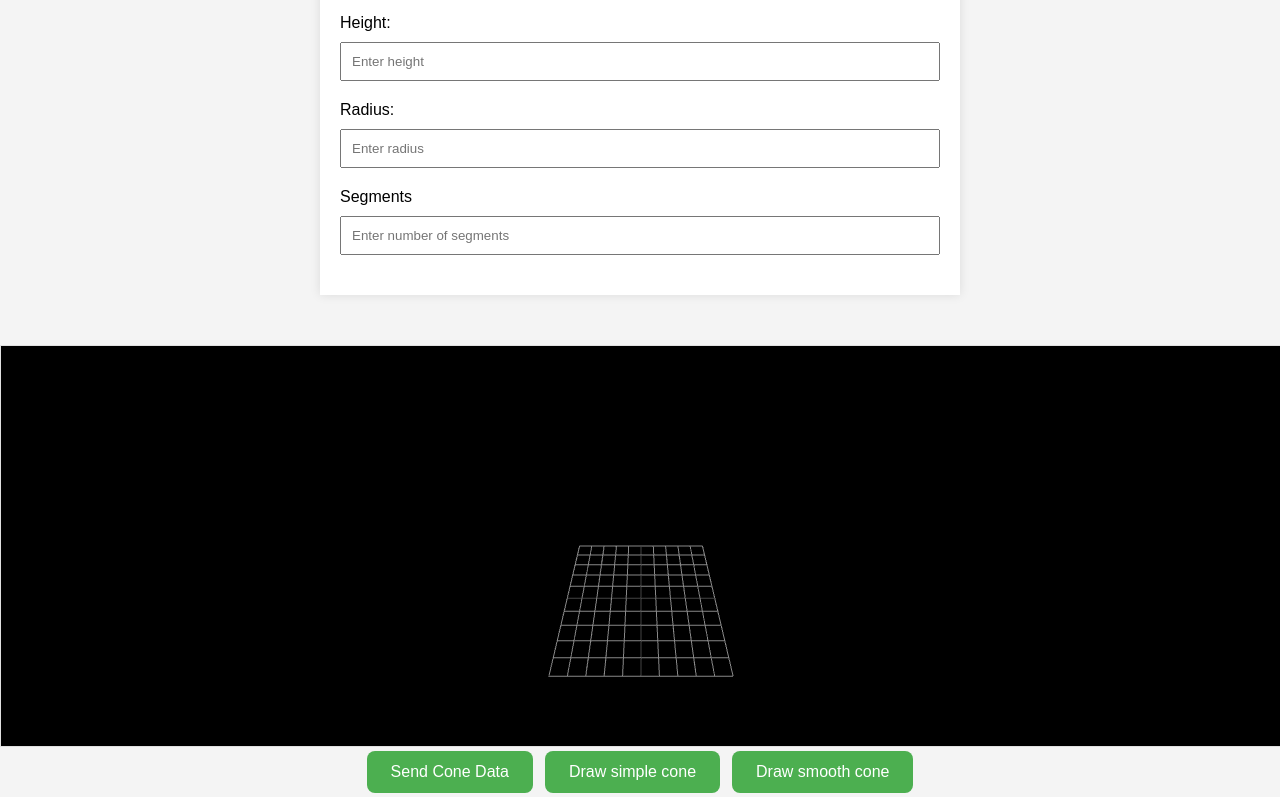
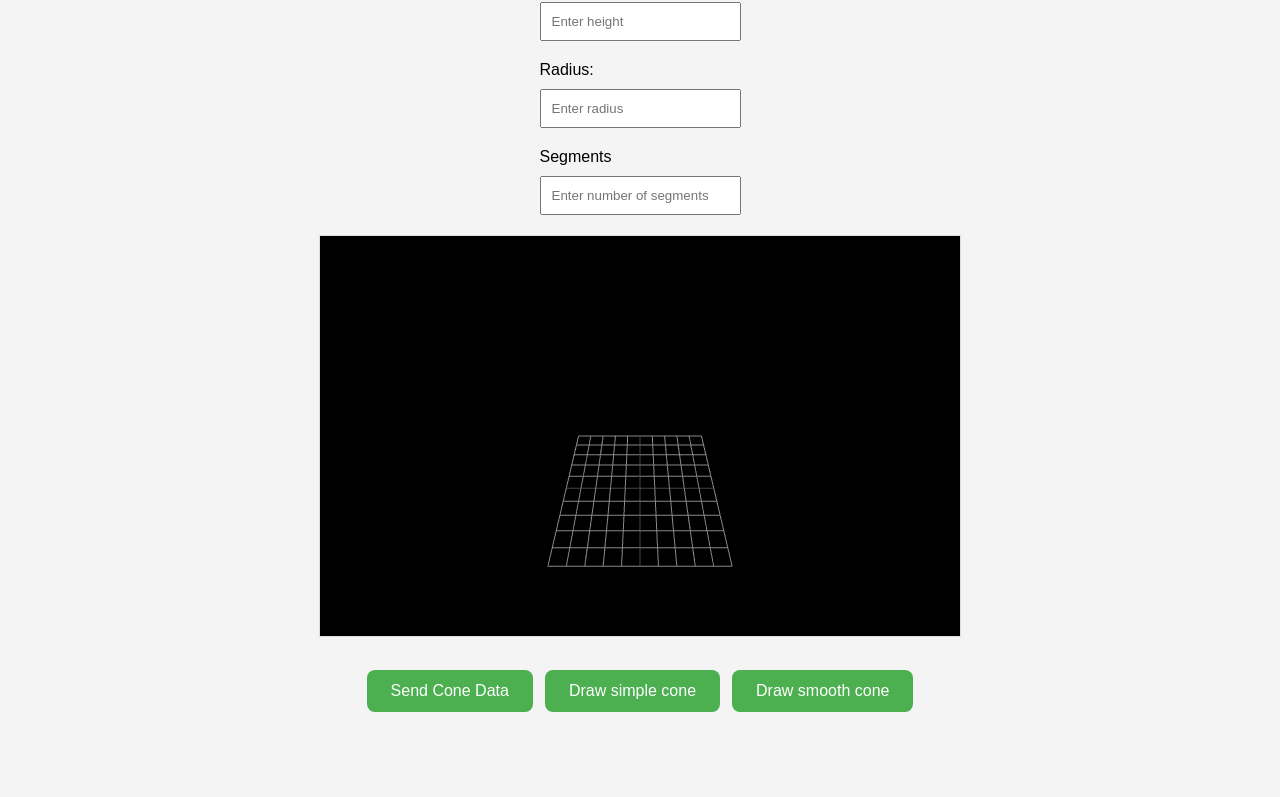
Before and after one commit to eugeny11/3d-cone-viewer, a website with bundled scripts: page public/index.html in a window 1280 px wide. Shown: the part 134-931 px from the top of the page. After the commit the page ends 850 px from the top, so only its background shows below. Built offline with nearby package versions, Linux system fonts and the light colour scheme.

Commit message:
modified:   public/index.html 	modified:   public/styles.css

```diff
--- a/public/index.html
+++ b/public/index.html
@@ -27,9 +27,11 @@
                 <input type="number" id="segments" name="segments" placeholder="Enter number of segments" required>
             </div>
         </form>
+
+        <div id="threeContainer"></div>
     </div>
 
-    <div id="threeContainer"></div>
+
 
     <div class="buttons-container">
         <button id="sendData">Send Cone Data</button>
--- a/public/styles.css
+++ b/public/styles.css
@@ -6,11 +6,13 @@ body {
 }
 
 .container {
-    max-width: 600px;
-    margin: 50px auto;
-    background-color: #fff;
-    padding: 20px;
-    box-shadow: 0px 0px 10px rgba(0, 0, 0, 0.1);
+    display: flex;
+    flex-direction: column;
+    justify-content: center;
+    align-items: center;
+    height: 100vh; /* Предполагая, что вы хотите, чтобы контейнер занимал всю высоту экрана */
+    width: 100vw; /* Предполагая, что вы хотите, чтобы контейнер занимал всю ширину экрана */
+    overflow: hidden;
 }
 
 h1 {
@@ -64,9 +66,7 @@ button:hover {
 }
 
 #threeContainer {
-    width: 100%;
-    height: 400px;
-    margin-top: 20px;
-    border: 1px solid #e0e0e0;
-    overflow: hidden;
+    width: 50%; /* Вы можете установить нужные вам значения */
+    height: 50%;
+    border: 1px solid #ddd; /* Опциональная рамка для визуализации границ контейнера */
 }
```
